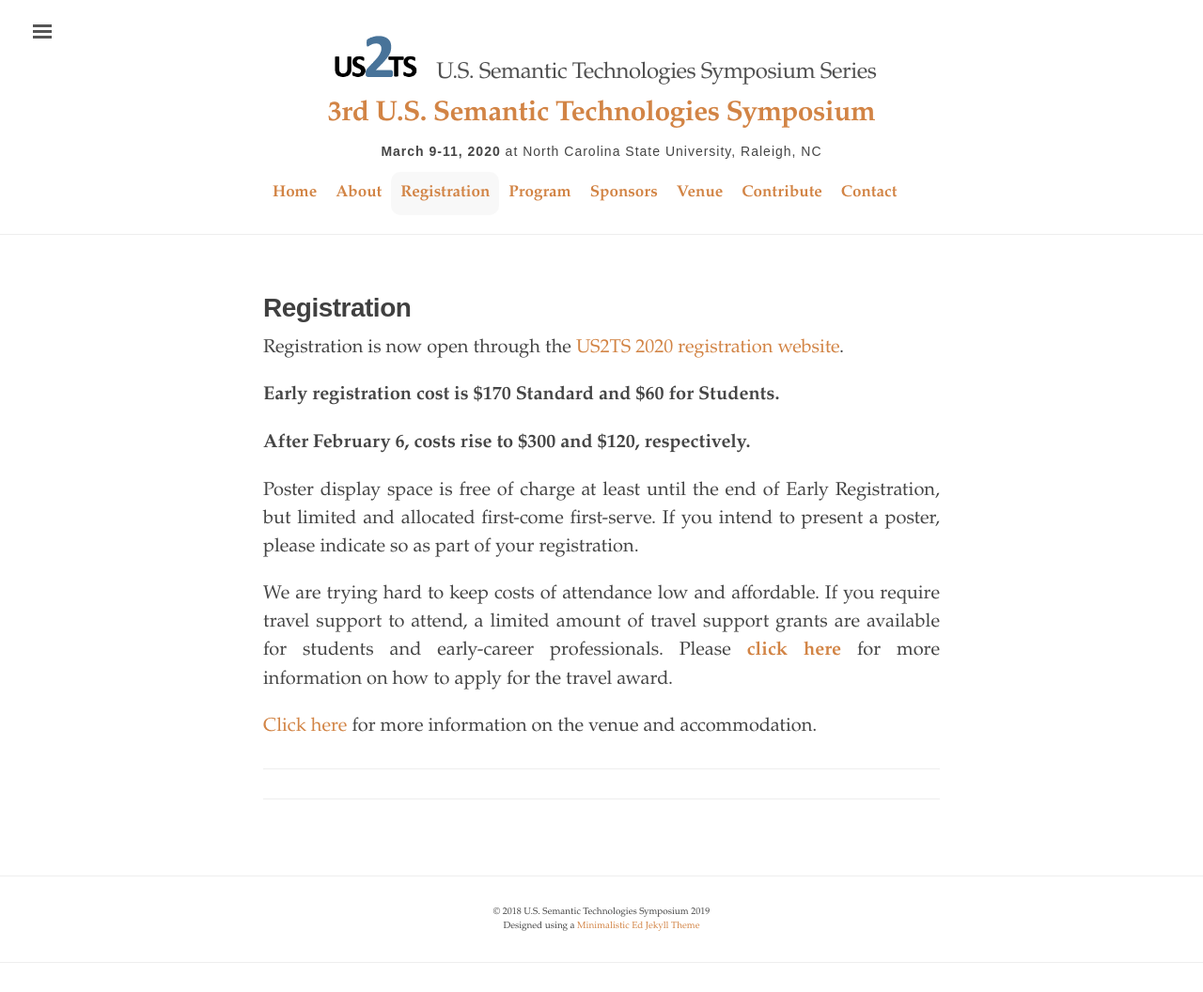
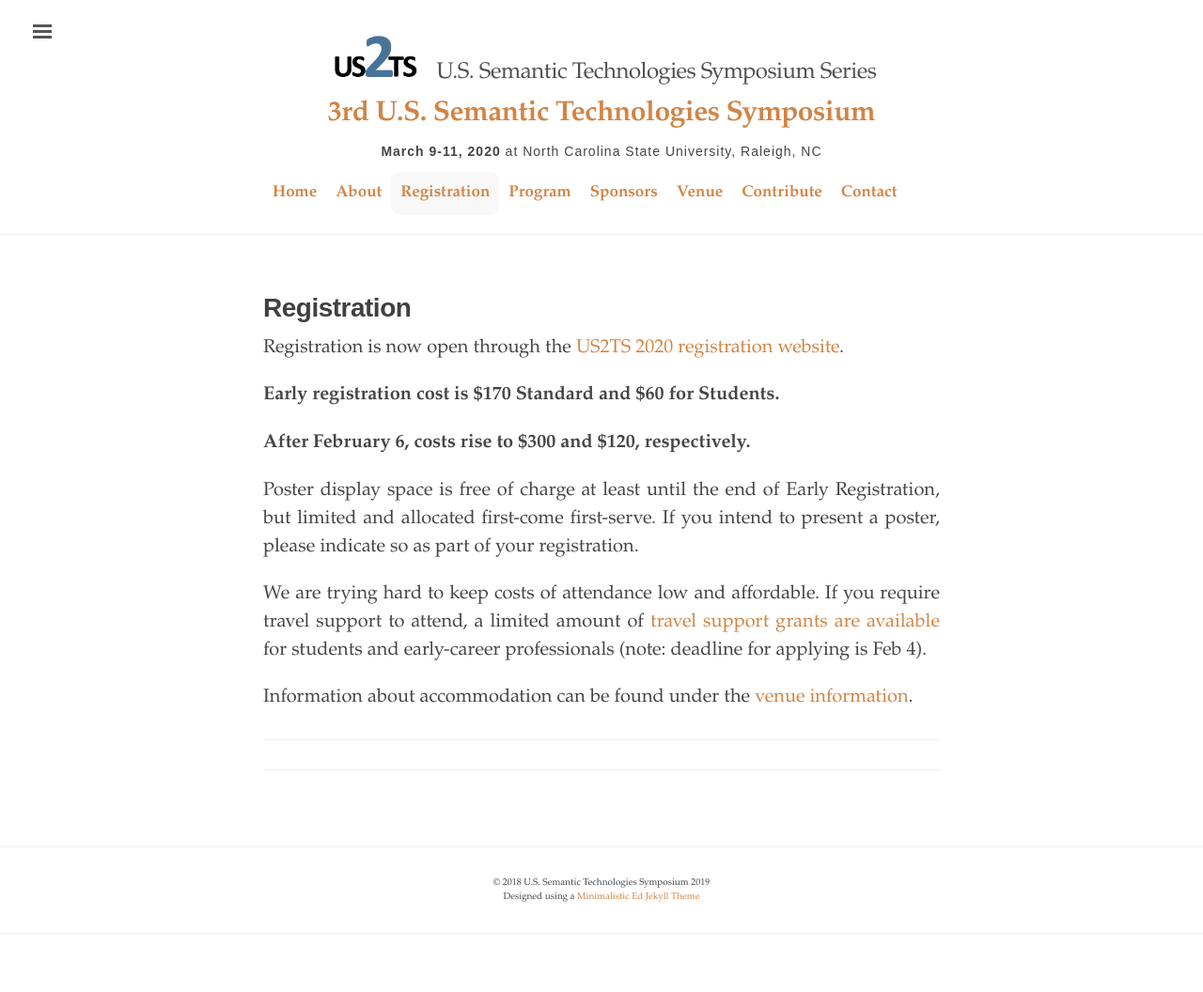
Before and after one commit to us2ts/us2ts.github.io, a Jekyll site: the page built from pages/registration.md, in a window 1280 px wide. Shown: the whole page at 94% size. Built offline with Jekyll 4.4.1, drawn with Linux system fonts in a browser that asks for light colours; comment, search, counter and statistics services are not loaded; after the commit the page ends 1025 px from its top, so only the background shows below that.

Commit message:
Removes 'click here' instances where unnecessary
Hyperlinks are already made for "clicking here", so most of the time saying "Click here" is simply redundant.

```diff
--- a/pages/registration.md
+++ b/pages/registration.md
@@ -18,6 +18,6 @@ Registration is now open through the [US2TS 2020 registration website](https://c
 
 Poster display space is free of charge at least until the end of Early Registration, but limited and allocated first-come first-serve. If you intend to present a poster, please indicate so as part of your registration.
 
-We are trying hard to keep costs of attendance low and affordable. If you require travel support to attend, a limited amount of travel support grants are available for students and early-career professionals. Please [**click here**](https://us2ts.org/travel-awards) for more information on how to apply for the travel award.
+We are trying hard to keep costs of attendance low and affordable. If you require travel support to attend, a limited amount of [travel support grants are available](https://us2ts.org/travel-awards) for students and early-career professionals (note: deadline for applying is Feb 4).
 
-[Click here](https://us2ts.org/venue) for more information on the venue and accommodation.
+Information about accommodation can be found under the [venue information](https://us2ts.org/venue).
```
